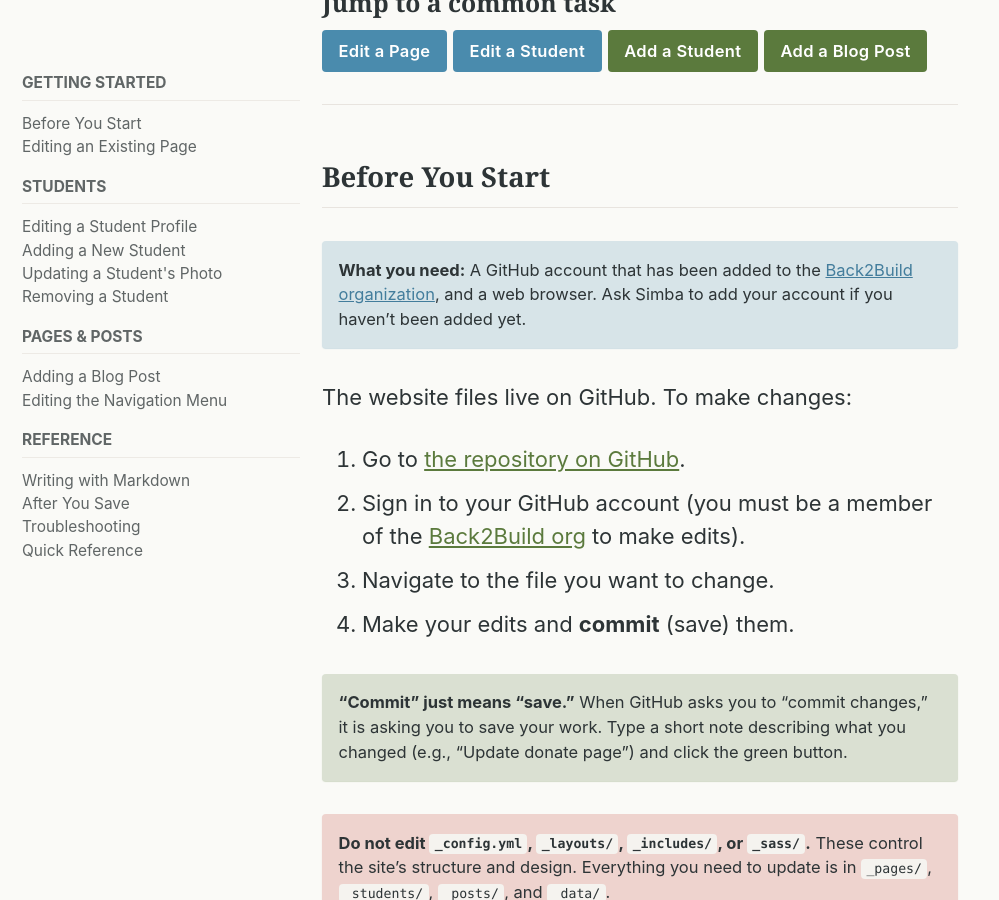
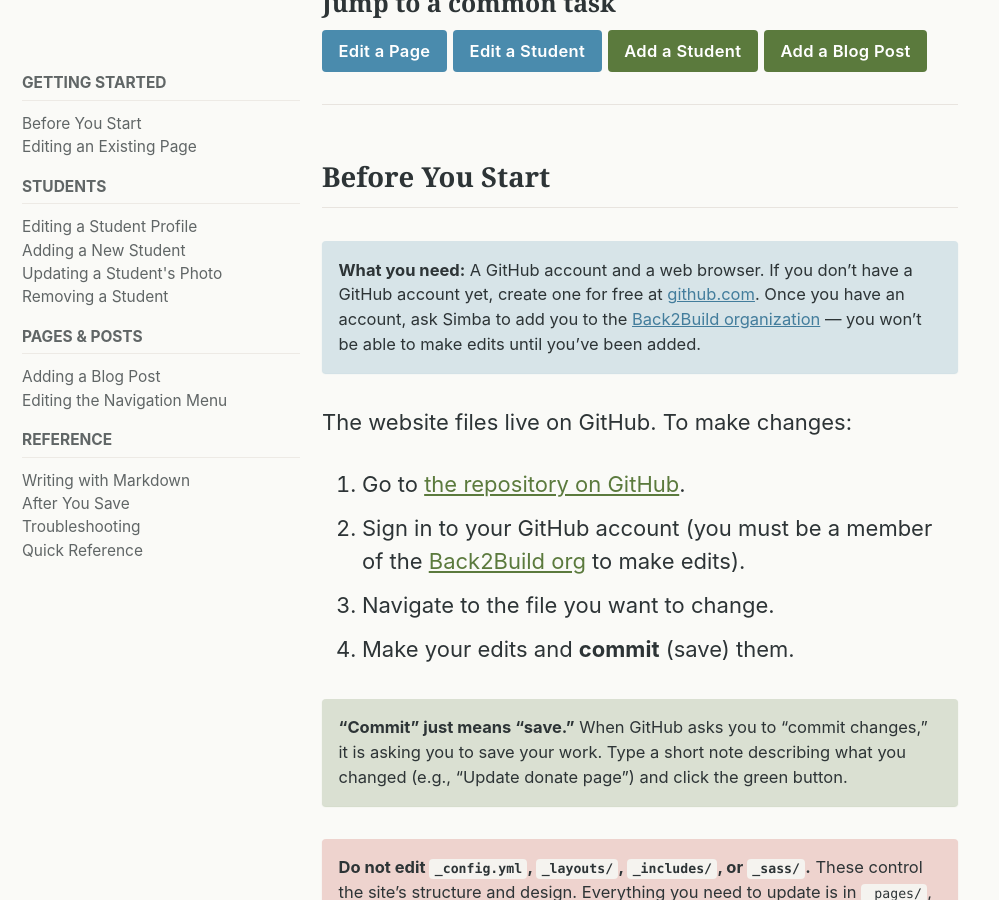
Before and after one commit to back2build/back2build.github.io, a Jekyll site: the page built from _pages/how-to-update.md, in a window 1280 px wide and 900 px high, scrolled down 496 px. Shown: the whole window, without its empty margins (0-999 px from the left). Built offline with Jekyll 4.4.1, drawn with Linux system fonts in a browser that asks for light colours; cached includes are drawn as plain includes.

Commit message:
Clarify GitHub account signup step in how-to-update guide
Co-Authored-By: Claude Opus 4.6 (1M context) <noreply@anthropic.com>

```diff
--- a/_pages/how-to-update.md
+++ b/_pages/how-to-update.md
@@ -19,7 +19,7 @@ This guide walks you through how to make changes to the Back2Build website. Ever
 
 ## Before You Start
 
-**What you need:** A GitHub account that has been added to the [Back2Build organization](https://github.com/back2build), and a web browser. Ask Simba to add your account if you haven't been added yet.
+**What you need:** A GitHub account and a web browser. If you don't have a GitHub account yet, create one for free at [github.com](https://github.com/signup). Once you have an account, ask Simba to add you to the [Back2Build organization](https://github.com/back2build) — you won't be able to make edits until you've been added.
 {: .notice--info}
 
 The website files live on GitHub. To make changes:
```
